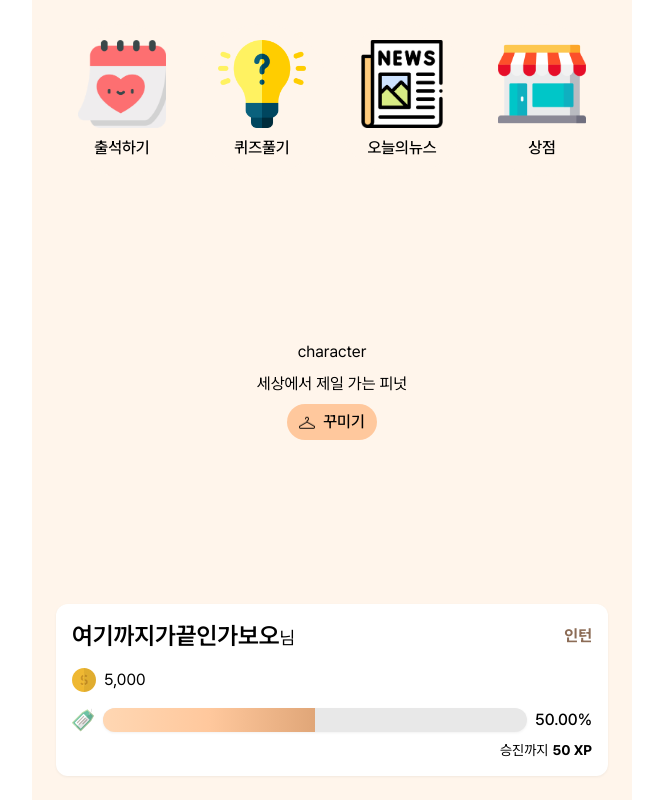
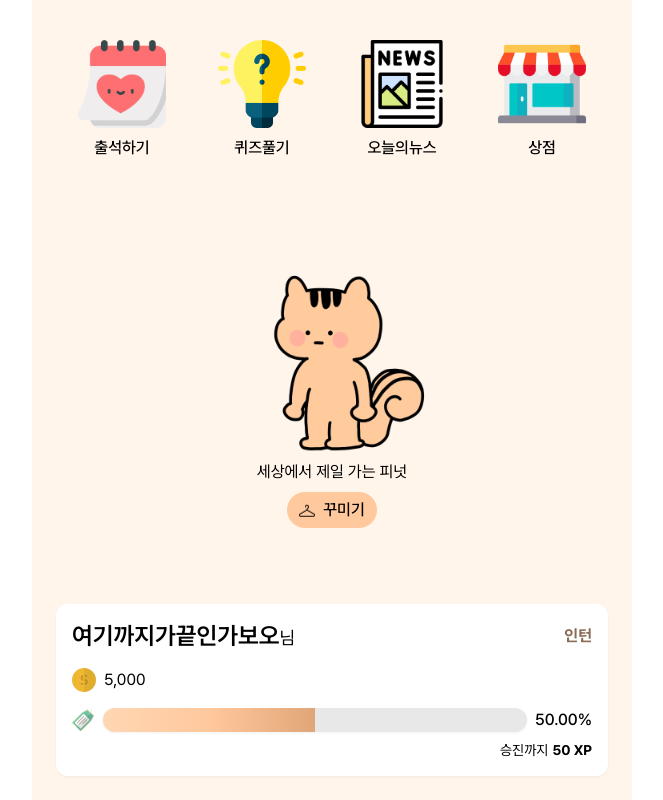
Before and after one commit to devocean-finut/Finut_FE, a Next.js app: page /main in a window 1280 px wide. Shown: the whole page, without its empty margins (308-971 px from the left). Built offline with nearby package versions, Linux system fonts and the light colour scheme; sample sign-in values are in the browser's storage.

Commit message:
Update MainCharacter : 캐릭터 이미지 파일 추가

```diff
--- a/src/Main/MainCharacter.tsx
+++ b/src/Main/MainCharacter.tsx
@@ -1,11 +1,15 @@
 import React from "react";
 import { Button } from "../Common/Button";
 import ShopIcon from "./Image/Shop";
+import Image from "next/image";
+import Character from "./Image/Character.png";
 
 function MainCharacter() {
   return (
     <main className="flex flex-col items-center gap-2">
-      <div>character</div>
+      <div className="w-[200px] aspect-square relative">
+        <Image src={Character} alt="캐릭터.png" layout="fill" />
+      </div>
       <div>세상에서 제일 가는 피넛</div>
       <Button
         paddingVertical={6}
```
